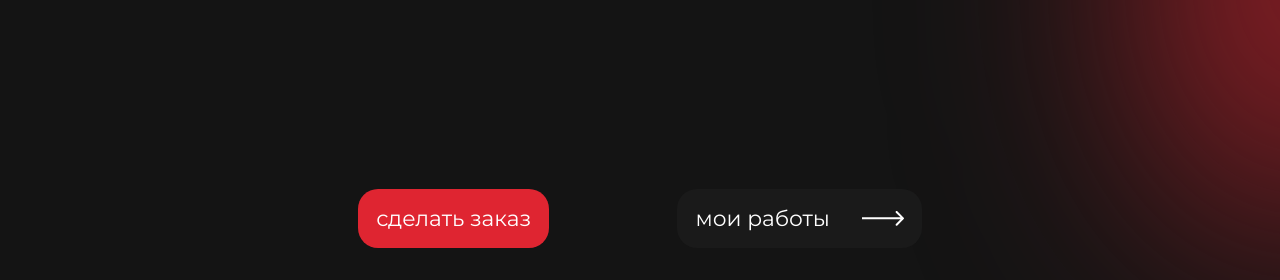
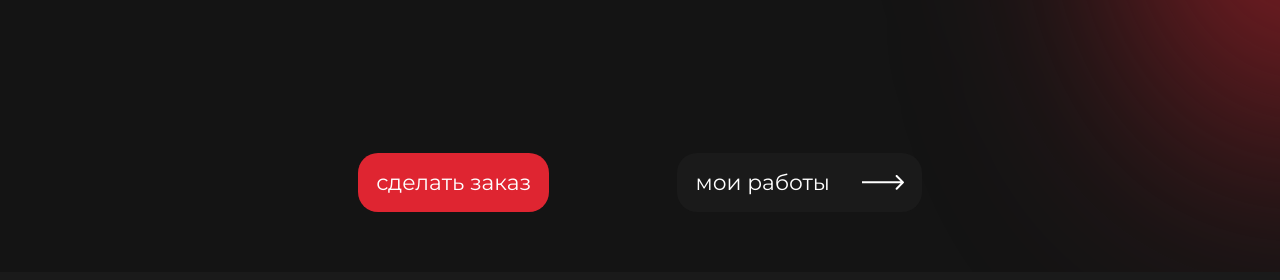
Before and after one commit to AndruxaSX11/SX-design, a website: page SXdesign.html in a window 1280 px wide. Shown: the part 520-800 px from the top of the page. Drawn offline with nearby package versions, Linux system fonts and the light colour scheme.

Commit message:
minor fixes

```diff
--- a/SX-design-styles.css
+++ b/SX-design-styles.css
@@ -233,19 +233,17 @@ header a {
 }
 
 .hello-block {
-    position: relative;
+    min-height: calc(100vh - 100px);
 }
+
 .hello-content {
-    position: relative;
-    z-index: 1;
-    height: calc(100vh - 104px);
     display: flex;
     flex-direction: column;
+    height: calc(100vh - 100px);
 }
 .hello-description {
-    padding: 5rem 0;
+    height: 100%;
     display: flex;
-    flex: 1;
     justify-content: center;
     flex-direction: column;
 }
@@ -272,7 +270,6 @@ header a {
 .hello-btns {
     display: flex;
     justify-content: center;
-    padding-bottom: 5rem;
     gap: 8rem;
 }
 .do-a-offer {
@@ -365,6 +362,7 @@ header a {
     width: 100%;
     height: 100%;
     flex-direction: column;
+    justify-content: space-between ;
 }
 
 .price-list li {
@@ -495,8 +493,6 @@ header a {
 }
 
 .projects {
-    display: flex;
-    flex-direction: column;
     background-color: var(--color-dark);
 }
 
@@ -554,6 +550,13 @@ header a {
 }
 
 @media (max-width: 1200px) {
+
+
+
+}
+
+@media (max-width: 800px) {
+
     .info-blocks {
         display: grid;
         grid-template-columns: repeat(2, 1fr);
@@ -570,11 +573,6 @@ header a {
         width: 150px;
         margin-inline: 1rem;
     }
-
-
-}
-
-@media (max-width: 800px) {
 
     .nav-link {
         padding: 1rem;
--- a/SXdesign.html
+++ b/SXdesign.html
@@ -22,20 +22,19 @@
     </header>
 
     <main class="content">
-        <section class="hello-block container">
+        <section class="hello-block">
             <div class="blurs">
                 <span class="blur-1"></span>
                 <span class="blur-2"></span>
             </div>
 
-            <div class="hello-content">
+            <div class="hello-content container">
                 <div class="hello-description">
                     <h1 class="visually-hidden">Сайт портфолио SXdesign</h1>
                     <h2 class="visually-hidden">Приветствие</h2>
                     <h3 class="hello-title" id="typewriter"></h3>
                     <p class="title-description">Сделаю дизайн и сайт для вашего бизнеса</p>
                 </div>
-
                 <div class="hello-btns" data-aos="fade-up" data-aos-delay="200">
                     <button class="do-a-offer">сделать заказ</button>
                     <button class="my-projects">мои работы</button>
@@ -43,7 +42,9 @@
             </div>
         </section>
 
-        <section class="info container" id="info">
+        <section class="info" id="info">
+            <div class="container">
+
                 <h2 class="visually-hidden">Информация обо мне</h2>
 
                 <div class="info-blocks">
@@ -94,9 +95,11 @@
                     </div>
                 </div>
                     <p class="info-ps">цены могут изменяться от степени сложности проекта</p>
+            </div>
         </section>
 
-        <section class="projects container" id="projects">
+        <section class="projects" id="projects">
+            <div class="container">
                 <h2 class="projects-title">Примеры моих работ</h2>
 
                 <div class="projects-nav">
@@ -134,6 +137,7 @@
                        </div>
                    </div>
                </div>
+            </div>
         </section>
 
     </main>
```
Lines whose indentation alone changed are shown as unchanged.
